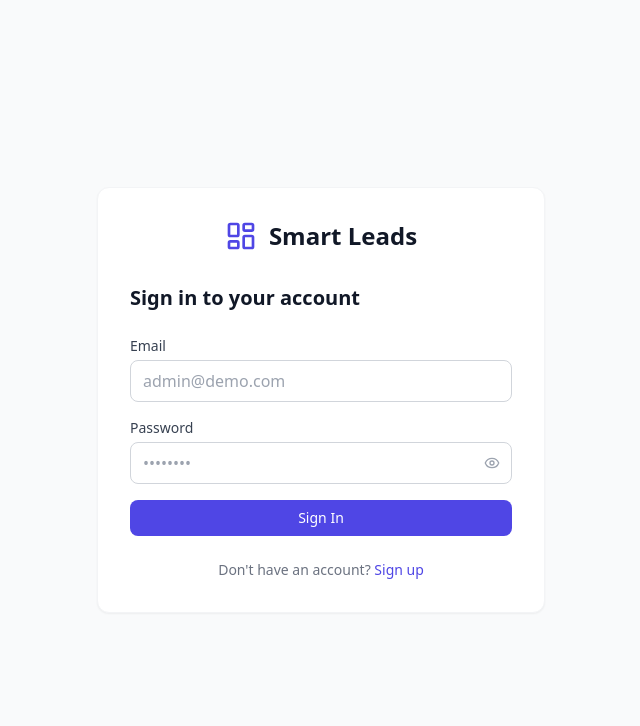
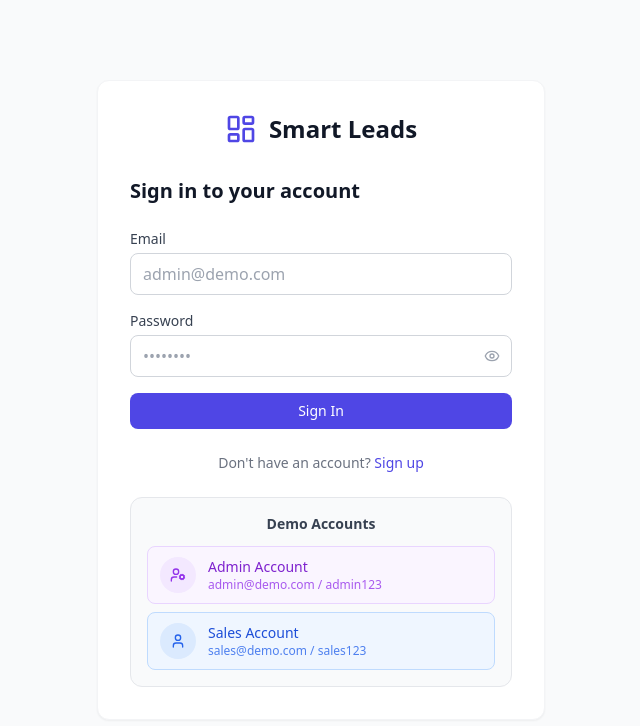
Before and after one commit to Abdullah-Sarim/smart-leads-dashboard, a React (Vite) app in the folder client/: page /login in a window 1280 px wide. Shown: the top 726 px of the page, without its empty margins (319-959 px from the left). Built offline with nearby package versions, Linux system fonts and the light colour scheme; no server answers.

Commit message:
feat: add demo accounts section on login page

```diff
--- a/client/src/components/layout/Sidebar.tsx
+++ b/client/src/components/layout/Sidebar.tsx
@@ -1,4 +1,4 @@
-import { Link, useLocation } from 'react-router-dom';
+ import { Link, useLocation } from 'react-router-dom';
 import { LayoutDashboard, Users, LogOut, ChevronLeft, ChevronRight, X, UserCog, UserCircle, UserCheck } from 'lucide-react';
 import { useAuth } from '../../features/auth';
 import { UserRole } from '../../types';
--- a/client/src/features/auth/LoginPage.tsx
+++ b/client/src/features/auth/LoginPage.tsx
@@ -6,12 +6,20 @@ import { loginSchema, type LoginInput } from './auth.schema';
 import { useAuth } from './AuthContext';
 import { Button, Input } from '../../components/common';
 import { isApiError } from '../../lib';
-import { LayoutDashboard } from 'lucide-react';
+import { LayoutDashboard, UserCog, User } from 'lucide-react';
 
 export function LoginPage() {
   const { login } = useAuth();
   const navigate = useNavigate();
   const [loading, setLoading] = useState(false);
+
+  const fillDemo = (email: string) => {
+    const emailInput = document.getElementById('email') as HTMLInputElement;
+    const passwordInput = document.getElementById('password') as HTMLInputElement;
+    if (emailInput) emailInput.value = email;
+    if (passwordInput) passwordInput.value = email === 'admin@demo.com' ? 'admin123' : 'sales123';
+    document.querySelector<HTMLInputElement>('input[name="email"]')?.focus();
+  };
 
   const {
     register,
@@ -74,6 +82,38 @@ export function LoginPage() {
             Sign up
           </Link>
         </p>
+
+        <div className="mt-6 rounded-xl border border-gray-200 bg-gray-50 p-4 dark:border-gray-800 dark:bg-gray-800/50">
+          <p className="text-center text-sm font-semibold text-gray-700 dark:text-gray-300 mb-3">Demo Accounts</p>
+          <div className="grid grid-cols-1 gap-2">
+            <button
+              type="button"
+              onClick={() => fillDemo('admin@demo.com')}
+              className="flex items-center gap-3 rounded-lg border border-purple-200 bg-purple-50 px-3 py-2.5 text-left hover:bg-purple-100 dark:border-purple-800 dark:bg-purple-900/20 dark:hover:bg-purple-900/30 transition-colors"
+            >
+              <div className="flex h-9 w-9 items-center justify-center rounded-full bg-purple-100 dark:bg-purple-900/50">
+                <UserCog className="h-4 w-4 text-purple-600 dark:text-purple-400" />
+              </div>
+              <div className="min-w-0">
+                <p className="text-sm font-medium text-purple-700 dark:text-purple-300">Admin Account</p>
+                <p className="truncate text-xs text-purple-600/80 dark:text-purple-400/80">admin@demo.com / admin123</p>
+              </div>
+            </button>
+            <button
+              type="button"
+              onClick={() => fillDemo('sales@demo.com')}
+              className="flex items-center gap-3 rounded-lg border border-blue-200 bg-blue-50 px-3 py-2.5 text-left hover:bg-blue-100 dark:border-blue-800 dark:bg-blue-900/20 dark:hover:bg-blue-900/30 transition-colors"
+            >
+              <div className="flex h-9 w-9 items-center justify-center rounded-full bg-blue-100 dark:bg-blue-900/50">
+                <User className="h-4 w-4 text-blue-600 dark:text-blue-400" />
+              </div>
+              <div className="min-w-0">
+                <p className="text-sm font-medium text-blue-700 dark:text-blue-300">Sales Account</p>
+                <p className="truncate text-xs text-blue-600/80 dark:text-blue-400/80">sales@demo.com / sales123</p>
+              </div>
+            </button>
+          </div>
+        </div>
       </div>
     </div>
   );
```
Also changed, not shown: 1 other file (tests, documents, lock files or other folders).
